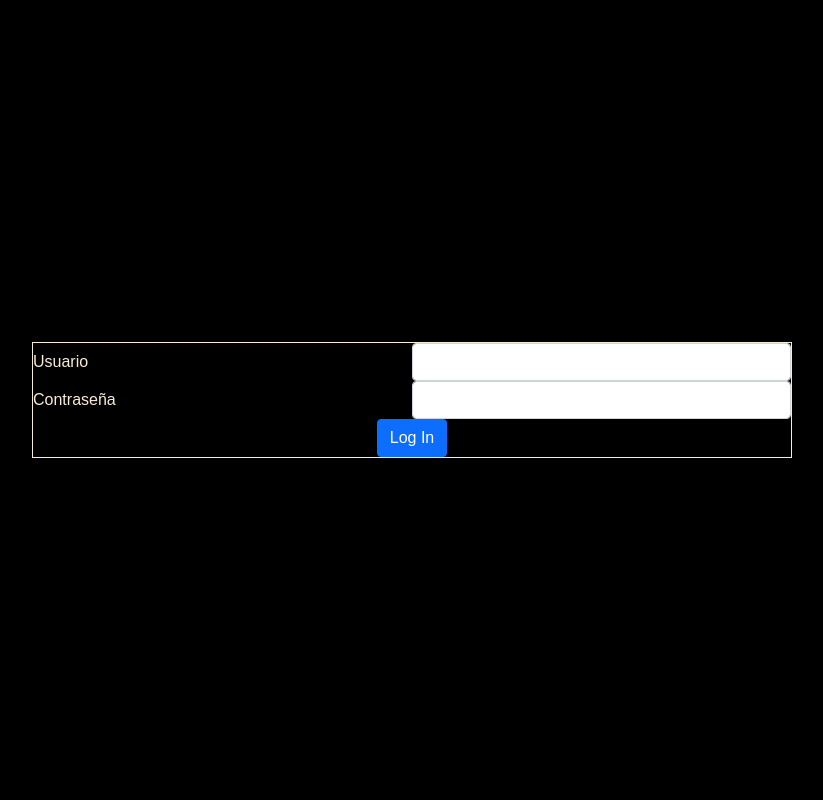
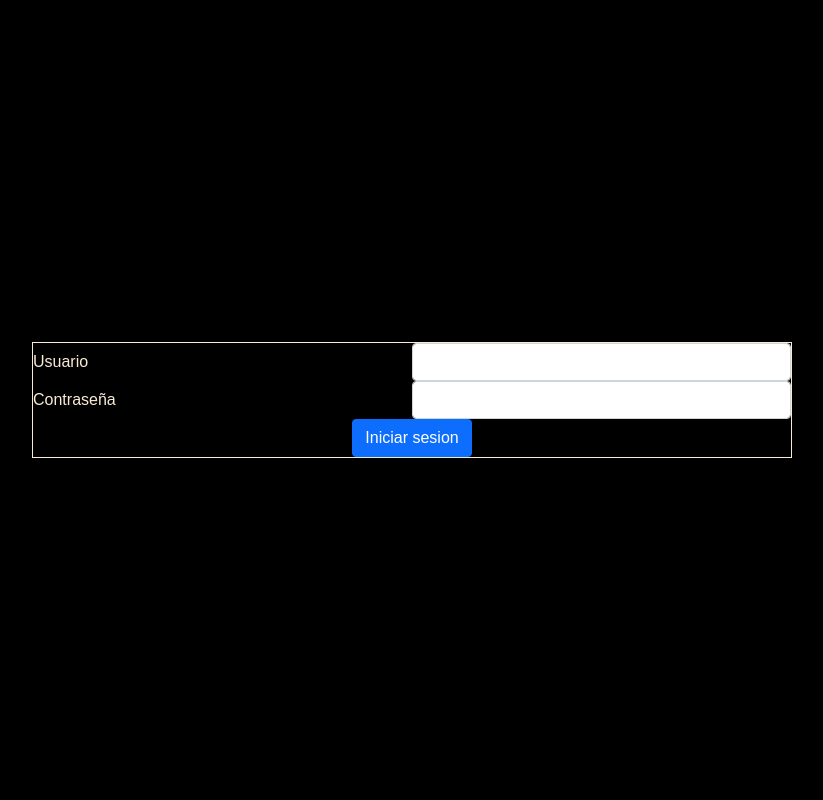
Before and after one commit to DaniVals/TFC-FloatingMana, a Symfony app: template templates/sesionManagment/login.html.twig in a window 1280 px wide. Shown: the whole page, without its empty margins (228-1051 px from the left). Run offline with Twig, Linux system fonts and the light colour scheme; the template is opened without the code that fills it, so the values that code supplies are empty; style sheets or scripts are compiled from the project's sources; some libraries are stand-ins or nearby versions.

Commit message:
FIX: login

```diff
--- a/templates/sesionManagment/login.html.twig
+++ b/templates/sesionManagment/login.html.twig
@@ -14,7 +14,7 @@
 </head>
 <body>
 	<div class="container">
-		<form action="{{ path('ctrl_login') }}" method="post"
+		<form action="{{ path('app_login') }}" method="post"
 		class="center-in-page-vert row justify-content-center">
 			<table class="col-12 col-md-8 pop-up-bordered">
 				<tr>
@@ -26,7 +26,7 @@
 					<td><input type="password" id="password" name="_password" class="form-control" /></td>
 				</tr>
 				<tr>
-					<td colspan="2" class="text-center"><button type="submit" class="btn btn-primary">Log In</button></td>
+					<td colspan="2" class="text-center"><button type="submit" class="btn btn-primary">Iniciar sesion</button></td>
 				</tr>
 				<tr>
 					<!-- <td> <a href="{{ path('load_signin') }}">Sign in</a> </td>
```
